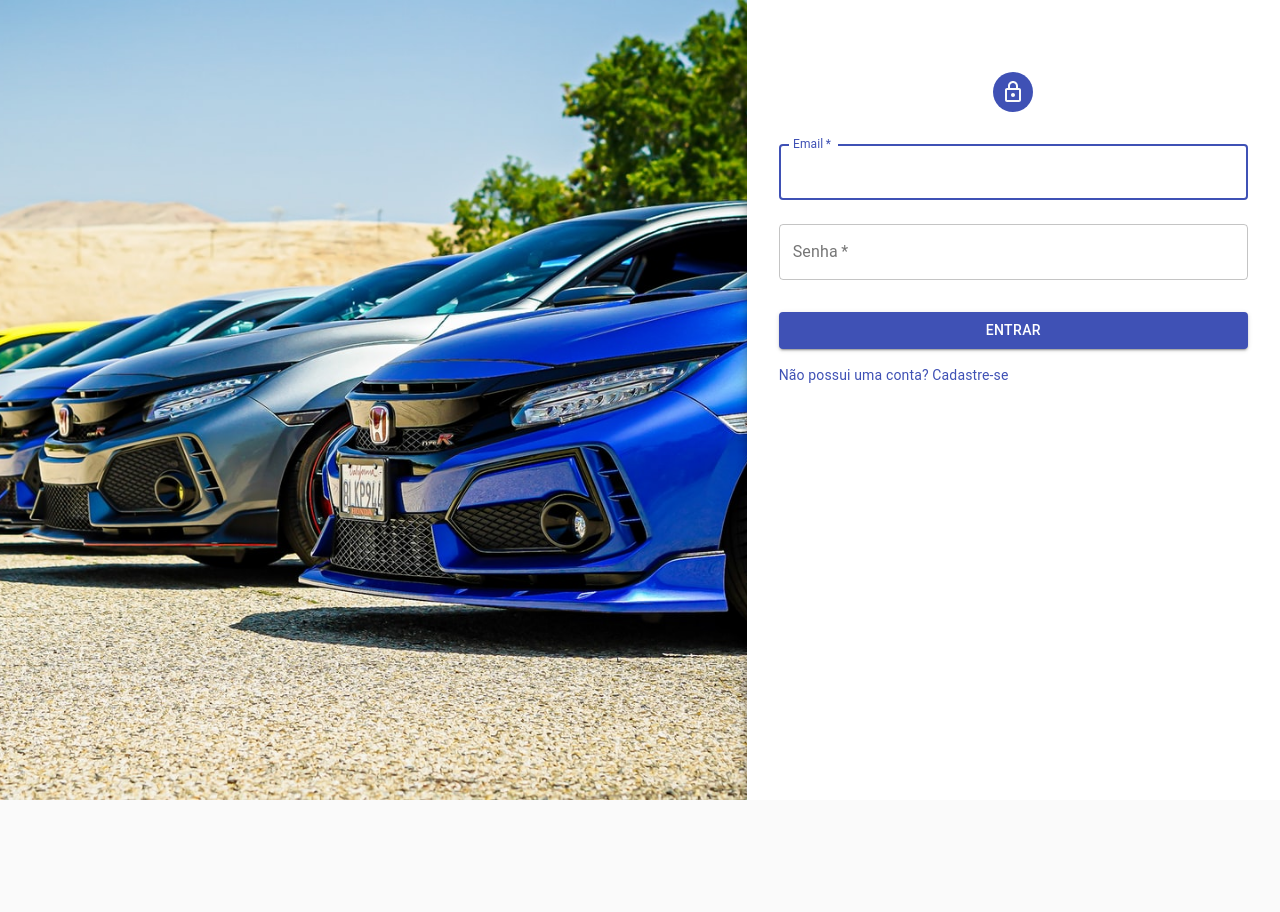
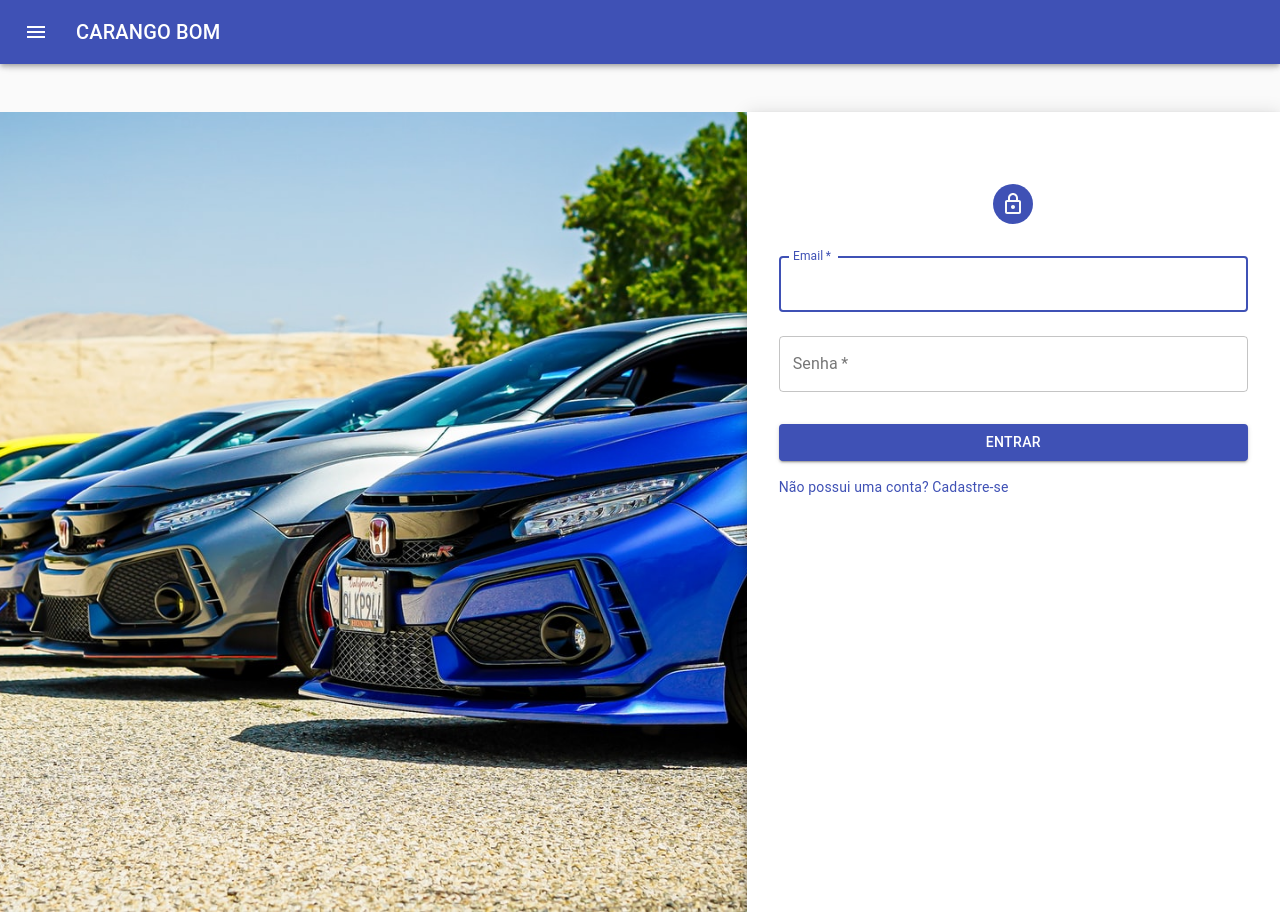
Before and after one commit to CaelumAulas/aceleratw-turma1-grupo2, a React (Create React App) app: page /login in a window 1280 px wide. Before the commit the page ends 800 px from the top, so only its background shows below. Built offline with nearby package versions, Linux system fonts and the light colour scheme.

Commit message:
Inclusao tela lista veiculos

```diff
--- a/src/App.jsx
+++ b/src/App.jsx
@@ -1,3 +1,4 @@
+import Header from "./components/organisms/Header.js"
 import Authentication from "./pages/authentication/Authentication.js"
 import ListOfCars from "./pages/cars/List.js"
 import { BrowserRouter as Router, Route, Switch } from 'react-router-dom';
@@ -5,12 +6,19 @@
 
 function App() {
   return (
-        <Router>
-            <Switch>
-              <Route path='/login' component={ Authentication } />
-              <Route path='/' component={ ListOfCars } exact />
-            </Switch>
-        </Router>
+      <Router>
+        <div className="App">
+        <Header />
+        </div>
+          <Switch>
+            <Route path="/login">
+              <Authentication />
+            </Route>
+            <Route path="/">
+              <ListOfCars />
+            </Route>
+          </Switch>
+      </Router>
   );
 }
 
--- /dev/null
+++ b/src/components/organisms/Header.js
@@ -0,0 +1,159 @@
+import React from 'react';
+import clsx from 'clsx';
+import { makeStyles, useTheme } from '@material-ui/core/styles';
+import Drawer from '@material-ui/core/Drawer';
+import CssBaseline from '@material-ui/core/CssBaseline';
+import AppBar from '@material-ui/core/AppBar';
+import Toolbar from '@material-ui/core/Toolbar';
+import List from '@material-ui/core/List';
+import Typography from '@material-ui/core/Typography';
+import Divider from '@material-ui/core/Divider';
+import IconButton from '@material-ui/core/IconButton';
+import MenuIcon from '@material-ui/icons/Menu';
+import ChevronLeftIcon from '@material-ui/icons/ChevronLeft';
+import ChevronRightIcon from '@material-ui/icons/ChevronRight';
+import ListItem from '@material-ui/core/ListItem';
+import ListItemIcon from '@material-ui/core/ListItemIcon';
+import ListItemText from '@material-ui/core/ListItemText';
+import InboxIcon from '@material-ui/icons/MoveToInbox';
+import MailIcon from '@material-ui/icons/Mail';
+
+const drawerWidth = 240;
+
+const useStyles = makeStyles((theme) => ({
+  root: {
+    display: 'flex',
+  },
+  appBar: {
+    transition: theme.transitions.create(['margin', 'width'], {
+      easing: theme.transitions.easing.sharp,
+      duration: theme.transitions.duration.leavingScreen,
+    }),
+  },
+  appBarShift: {
+    width: `calc(100% - ${drawerWidth}px)`,
+    marginLeft: drawerWidth,
+    transition: theme.transitions.create(['margin', 'width'], {
+      easing: theme.transitions.easing.easeOut,
+      duration: theme.transitions.duration.enteringScreen,
+    }),
+  },
+  menuButton: {
+    marginRight: theme.spacing(2),
+  },
+  hide: {
+    display: 'none',
+  },
+  drawer: {
+    width: drawerWidth,
+    flexShrink: 0,
+  },
+  drawerPaper: {
+    width: drawerWidth,
+  },
+  drawerHeader: {
+    display: 'flex',
+    alignItems: 'center',
+    padding: theme.spacing(0, 1),
+    ...theme.mixins.toolbar,
+    justifyContent: 'flex-end',
+  },
+  content: {
+    flexGrow: 1,
+    padding: theme.spacing(3),
+    transition: theme.transitions.create('margin', {
+      easing: theme.transitions.easing.sharp,
+      duration: theme.transitions.duration.leavingScreen,
+    }),
+    marginLeft: -drawerWidth,
+  },
+  contentShift: {
+    transition: theme.transitions.create('margin', {
+      easing: theme.transitions.easing.easeOut,
+      duration: theme.transitions.duration.enteringScreen,
+    }),
+    marginLeft: 0,
+  },
+}));
+
+export default function PersistentDrawerLeft() {
+  const classes = useStyles();
+  const theme = useTheme();
+  const [open, setOpen] = React.useState(false);
+
+  const handleDrawerOpen = () => {
+    setOpen(true);
+  };
+
+  const handleDrawerClose = () => {
+    setOpen(false);
+  };
+
+  return (
+    <div className={classes.root}>
+      <CssBaseline />
+      <AppBar
+        position="fixed"
+        className={clsx(classes.appBar, {
+          [classes.appBarShift]: open,
+        })}
+      >
+        <Toolbar>
+          <IconButton
+            color="inherit"
+            aria-label="open drawer"
+            onClick={handleDrawerOpen}
+            edge="start"
+            className={clsx(classes.menuButton, open && classes.hide)}
+          >
+            <MenuIcon />
+          </IconButton>
+          <Typography variant="h6" noWrap>
+            CARANGO BOM
+          </Typography>
+        </Toolbar>
+      </AppBar>
+      <Drawer
+        className={classes.drawer}
+        variant="persistent"
+        anchor="left"
+        open={open}
+        classes={{
+          paper: classes.drawerPaper,
+        }}
+      >
+        <div className={classes.drawerHeader}>
+          <IconButton onClick={handleDrawerClose}>
+            {theme.direction === 'ltr' ? <ChevronLeftIcon /> : <ChevronRightIcon />}
+          </IconButton>
+        </div>
+        <Divider />
+        <List>
+          {['Listar Veículos à Venda'].map((text, index) => (
+            <ListItem button key={text}>
+              <ListItemIcon>{index % 2 === 0 ? <InboxIcon /> : <MailIcon />}</ListItemIcon>
+              <ListItemText primary={text} />
+            </ListItem>
+          ))}
+        </List>
+        <Divider />
+        <List>
+          {['Cadastrar Veículos', 'Sair'].map((text, index) => (
+            <ListItem button key={text}>
+              <ListItemIcon>{index % 2 === 0 ? <InboxIcon /> : <MailIcon />}</ListItemIcon>
+              <ListItemText primary={text} />
+            </ListItem>
+          ))}
+        </List>
+      </Drawer>
+      <main
+        className={clsx(classes.content, {
+          [classes.contentShift]: open,
+        })}
+      >
+        <div className={classes.drawerHeader} />
+
+      </main>
+    </div>
+  );
+}
--- a/src/pages/cars/List.js
+++ b/src/pages/cars/List.js
@@ -1,24 +1,29 @@
-import * as React from 'react';
+import React from 'react';
 import { DataGrid } from '@material-ui/data-grid';
-import { useDemoData } from '@material-ui/x-grid-data-generator';
+import Grid from '@material-ui/core/Grid';
 
-export default function BasicFilteringGrid() {
-  const { data } = useDemoData({
-    dataSet: 'Commodity',
-    rowLength: 100,
-    maxColumns: 6,
-  });
+const rows = [
+  { id: 1, marca: 'Fiat', modelo: 'Ford KA', ano: '2016', valor: '15.000,00' },
+  { id: 2, marca: 'Fiat', modelo: 'Ford KA', ano: '2020', valor: '25.000,00' }
+];
 
+const columns = [
+  { field: 'marca', headerName: 'Marca', width: 150 },
+  { field: 'modelo', headerName: 'Modelo', width: 150 },
+  { field: 'ano', headerName: 'Ano', width: 150 },
+  { field: 'valor', headerName: 'Valor', width: 150 },
+];
+
+export default function App() {
   return (
-    <div style={{ height: 400, width: '100%' }}>
-      <DataGrid
-        {...data}
-        filterModel={{
-          items: [
-            { columnField: 'commodity', operatorValue: 'contains', value: 'rice' },
-          ],
-        }}
-      />
-    </div>
+    <Grid container spacing={3}>
+      <Grid item xs={2}> <div/></Grid>
+      <Grid item xs={12} lg={8} >
+        <div style={{ height: 300, width: '100%' }}>
+          <DataGrid rows={rows} columns={columns} />
+        </div>
+       </Grid>
+       <Grid item xs={2}> <div/></Grid>
+    </Grid>
   );
 }
```
Also changed, not shown: 1 other file (tests, documents, lock files or other folders).
